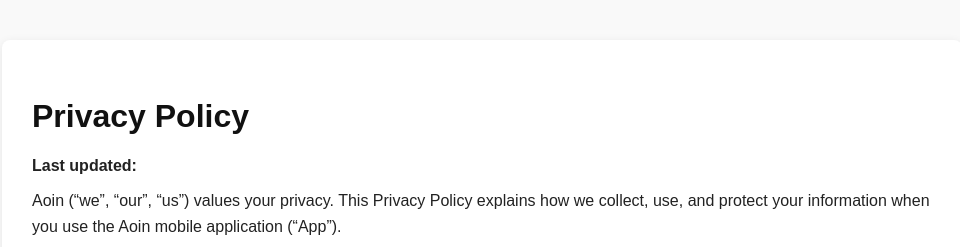
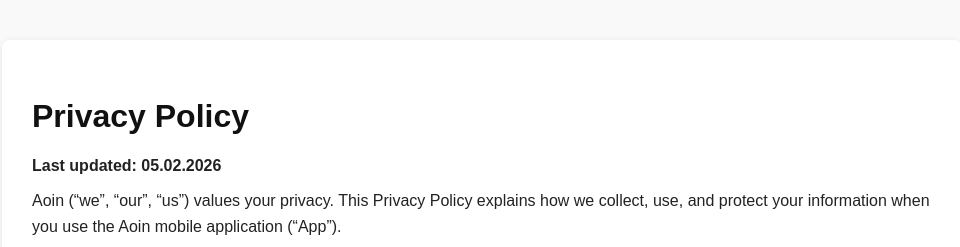
Before and after one commit to Suryansh9331/aoin_privacy_policy, a plain HTML site: page index.html in a window 1280 px wide. Shown: the top 247 px of the page, without its empty margins (158-1118 px from the left). Drawn offline with Linux system fonts and the light colour scheme.

Commit message:
Update last updated date in privacy policy

```diff
--- a/index.html
+++ b/index.html
@@ -44,7 +44,7 @@
 
   <div class="container">
     <h1>Privacy Policy</h1>
-    <p><strong>Last updated:</strong> <!-- PUT TODAY’S DATE --></p>
+    <p><strong>Last updated: 05.02.2026</strong> <!-- PUT TODAY’S DATE --></p>
 
     <p>
       Aoin (“we”, “our”, “us”) values your privacy. This Privacy Policy explains how
```
